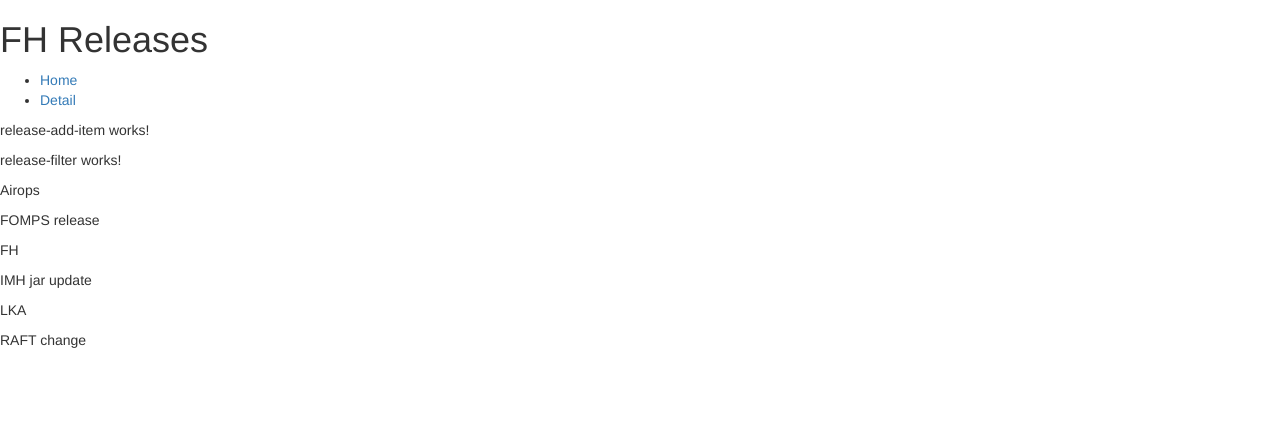
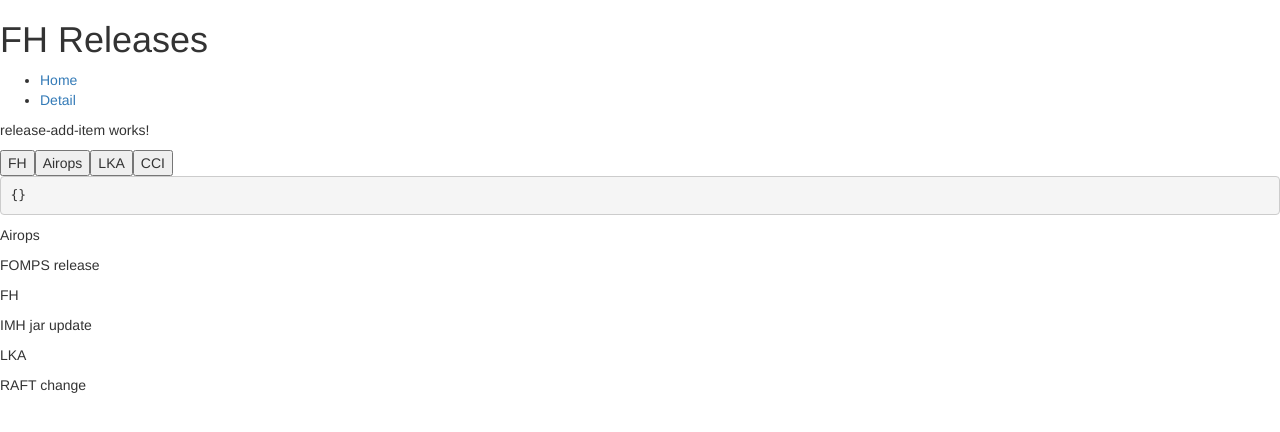
Before and after one commit to MattMasuda/workshop-app, an Angular app: page /#/home in a window 1280 px wide. Shown: the top 432 px of the page. Built offline with nearby package versions, Linux system fonts and the light colour scheme.

Commit message:
Add buttons to filter component

```diff
--- a/src/app/release-filter/release-filter.component.html
+++ b/src/app/release-filter/release-filter.component.html
@@ -1,3 +1,9 @@
-<p>
-  release-filter works!
-</p>
+<button *ngFor="let customer of customers"
+    (click)="setCustomerFilter(customer.name)"
+    [class.button-selected]="customerFilter.name === customer.name"
+    >
+
+{{customer.name}}
+</button>
+
+<pre>{{ customerFilter | json }}</pre>
--- a/src/app/release-filter/release-filter.component.ts
+++ b/src/app/release-filter/release-filter.component.ts
@@ -7,9 +7,21 @@ import { Component, OnInit } from '@angular/core';
 })
 export class ReleaseFilterComponent implements OnInit {
 
+  customerFilter: any = {};
+
+  customers: any[] = [
+    { name: 'FH' },
+    { name: 'Airops' },
+    { name: 'LKA' },
+    { name: 'CCI' }
+  ];
+
   constructor() { }
 
   ngOnInit() {
   }
 
+  setCustomerFilter(customer : string): void {
+    this.customerFilter.name = customer;
+  }
 }
--- a/src/styles.css
+++ b/src/styles.css
@@ -1 +1,5 @@
 /* You can add global styles to this file, and also import other style files */
+.button-selected {
+  background-color: red;
+  color: white;
+}
```
